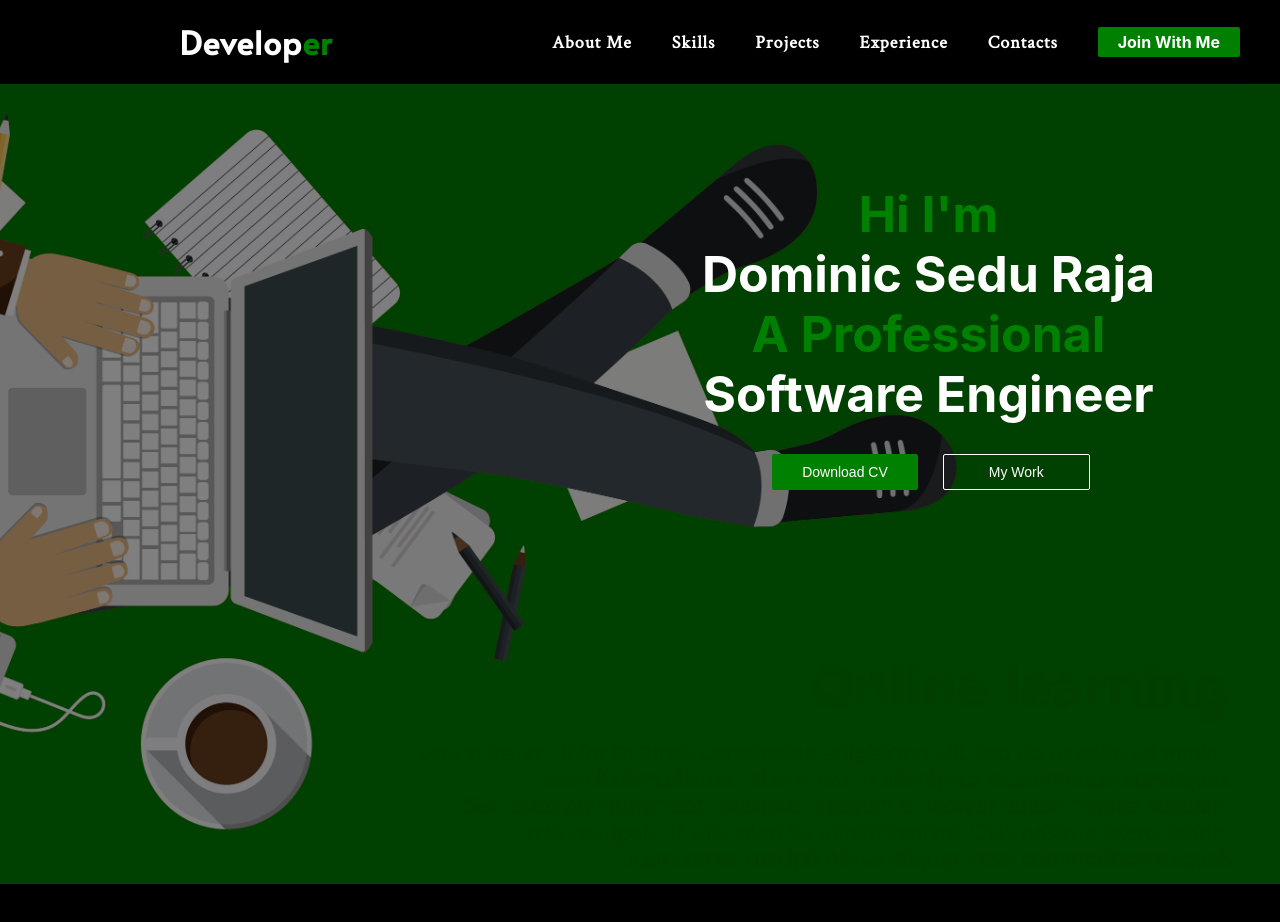
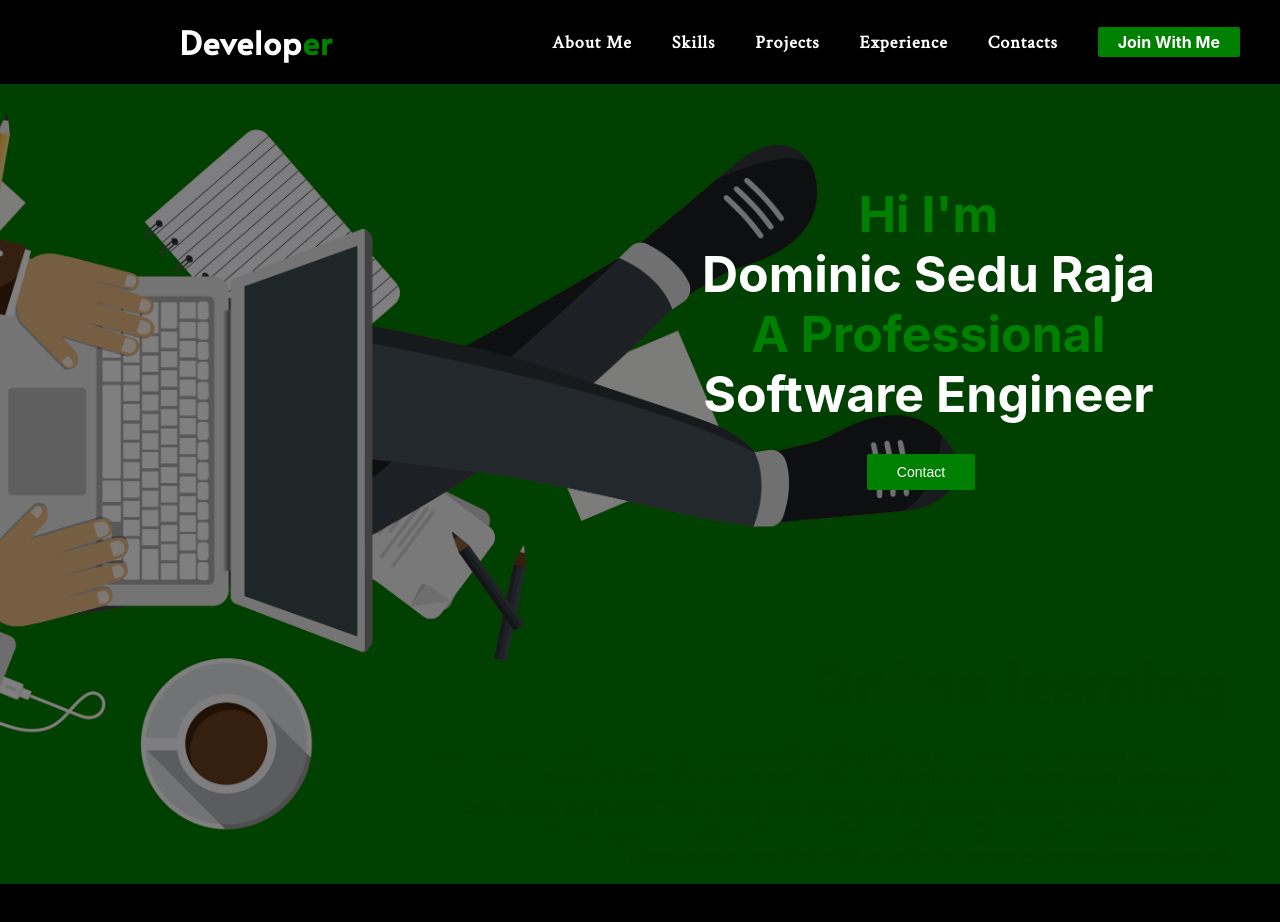
Before and after one commit to Dominic-SR/Portfolio, a React (Create React App) app: page / in a window 1280 px wide. Shown: the top 922 px of the page. Built offline with nearby package versions, Linux system fonts and the light colour scheme; a web font is replaced by a local one.

Commit message:
Update TopContent.js

```diff
--- a/src/components/TopContent/TopContent.js
+++ b/src/components/TopContent/TopContent.js
@@ -10,12 +10,12 @@ const TopContent = () => {
                 <h1>Dominic Sedu Raja</h1>
                 <h1 className="topcontentHeading">A Professional</h1>
                 <h1>Software Engineer</h1>
-                <a href="www.google.com">
-                    <button className="topcontent_downloadbutton">Download CV</button>
+                <a href="mailto:dominicseduraja3@gmail.com">
+                    <button className="topcontent_downloadbutton">Contact</button>
                 </a>
-                <Link to="project" smooth={true} duration={500}>
-                    <button className="topcontent_workbutton">My Work</button>
-                </Link>
+
+
+
             </div>
         </div>
     )
```
